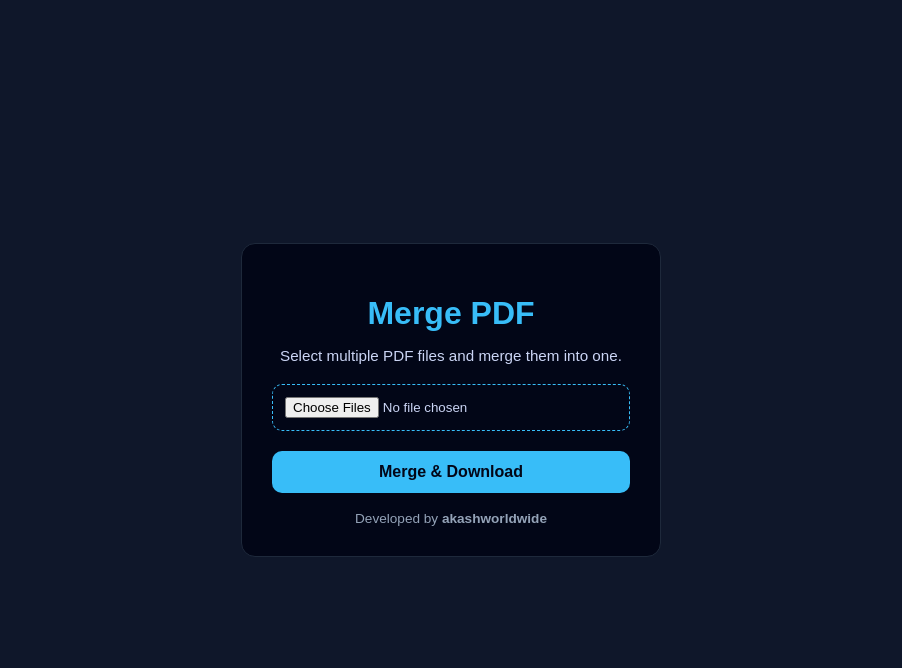
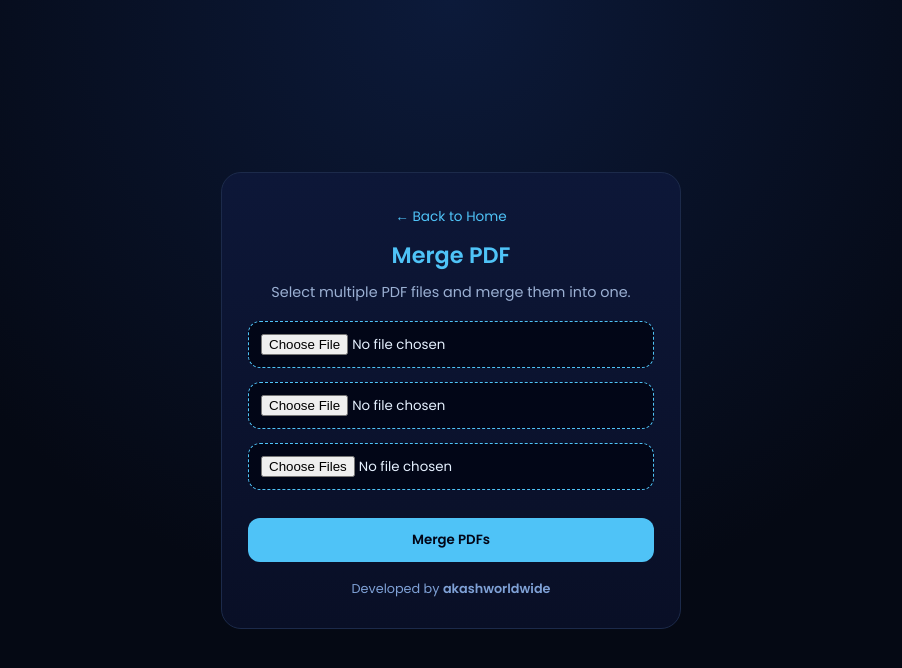
Before and after one commit to akashworldwidein/akashworldwide.docs, a plain HTML site: page merge-pdf.html in a window 1280 px wide. Shown: the whole page, without its empty margins (189-1091 px from the left). Drawn offline with Linux system fonts and the light colour scheme.

Commit message:
merge-pdf.html

```diff
--- a/merge-pdf.html
+++ b/merge-pdf.html
@@ -1,82 +1,120 @@
 <!DOCTYPE html>
 <html lang="en">
 <head>
-  <meta charset="UTF-8" />
-  <meta name="viewport" content="width=device-width, initial-scale=1.0" />
+<meta charset="UTF-8">
+<meta name="viewport" content="width=device-width, initial-scale=1.0">
 <title>Merge PDF | akashworldwide.docs</title>
 
-  <!-- pdf-lib CDN -->
+<link href="https://fonts.googleapis.com/css2?family=Poppins:wght@300;400;500;600&display=swap" rel="stylesheet">
 <script src="https://unpkg.com/pdf-lib/dist/pdf-lib.min.js"></script>
 
 <style>
-    * {
-      box-sizing: border-box;
-      font-family: Arial, Helvetica, sans-serif;
+:root{
+  --bg:#050914;
+  --card:#0b1226;
+  --border:#1c2a4a;
+  --accent:#4fc3f7;
+  --accent-soft:rgba(79,195,247,.15);
+  --text:#e6f1ff;
+  --muted:#9bb0d3;
 }
 
-    body {
-      margin: 0;
-      min-height: 100vh;
-      background: #0f172a;
-      color: #e5e7eb;
-      display: flex;
-      align-items: center;
-      justify-content: center;
+*{margin:0;padding:0;box-sizing:border-box;font-family:'Poppins',sans-serif}
+
+body{
+  min-height:100vh;
+  background:radial-gradient(circle at top,#0c1a3a,#050914 60%);
+  color:var(--text);
+  display:flex;
+  align-items:center;
+  justify-content:center;
 }
 
-    .container {
-      background: #020617;
-      border: 1px solid #1e293b;
-      padding: 30px;
-      border-radius: 14px;
-      width: 100%;
-      max-width: 420px;
-      text-align: center;
+.container{
+  width:100%;
+  max-width:460px;
+  margin:20px;
 }
 
-    h1 {
-      color: #38bdf8;
-      margin-bottom: 8px;
+.card{
+  background:linear-gradient(180deg,#0d1738,#090f26);
+  border:1px solid var(--border);
+  border-radius:20px;
+  padding:30px 26px;
+  text-align:center;
 }
 
-    p {
-      color: #cbd5f5;
-      font-size: 0.95rem;
-      margin-bottom: 20px;
+a{
+  color:var(--accent);
+  text-decoration:none;
+  font-size:.85rem;
 }
 
-    input[type="file"] {
-      width: 100%;
-      padding: 12px;
-      background: #020617;
-      border: 1px dashed #38bdf8;
-      border-radius: 10px;
-      color: #cbd5f5;
-      margin-bottom: 20px;
-      cursor: pointer;
+h1{
+  margin-top:10px;
+  font-size:1.4rem;
+  color:var(--accent);
 }
 
-    button {
-      width: 100%;
-      padding: 12px;
-      background: #38bdf8;
-      color: #020617;
-      border: none;
-      border-radius: 10px;
-      font-size: 1rem;
-      font-weight: bold;
-      cursor: pointer;
-      transition: 0.3s;
+p{
+  margin:10px 0 18px;
+  font-size:.9rem;
+  color:var(--muted);
 }
 
-    button:hover {
-      background: #0ea5e9;
+.file-box{
+  margin-bottom:14px;
 }
 
-    footer {
-      margin-top: 18px;
-      font-size: 0.85rem;
-      color: #94a3b8;
+input[type=file]{
+  width:100%;
+  padding:12px;
+  border-radius:12px;
+  background:#020617;
+  border:1px dashed var(--accent);
+  color:var(--text);
+  cursor:pointer;
+}
+
+button{
+  width:100%;
+  padding:12px;
+  margin-top:14px;
+  border-radius:12px;
+  border:none;
+  background:var(--accent);
+  color:#020617;
+  font-weight:600;
+  cursor:pointer;
+  transition:.25s;
+}
+
+button:hover{background:#6fd3ff}
+
+button.secondary{
+  background:#1c2a4a;
+  color:var(--text);
+}
+
+.loader{
+  display:none;
+  margin:16px auto;
+  width:40px;
+  height:40px;
+  border:4px solid #1c2a4a;
+  border-top:4px solid var(--accent);
+  border-radius:50%;
+  animation:spin 1s linear infinite;
+}
+
+@keyframes spin{
+  to{transform:rotate(360deg)}
+}
+
+footer{
+  margin-top:18px;
+  font-size:.8rem;
+  color:#7fa1d6;
 }
 </style>
 </head>
@@ -84,50 +122,76 @@
 <body>
 
 <div class="container">
+<div class="card">
+
+<a href="index.html">← Back to Home</a>
+
 <h1>Merge PDF</h1>
 <p>Select multiple PDF files and merge them into one.</p>
 
-    <input type="file" id="pdfFiles" accept="application/pdf" multiple />
+<div class="file-box">
+  <input type="file" id="file1" accept="application/pdf">
+</div>
 
-    <button onclick="mergePDFs()">Merge & Download</button>
+<div class="file-box">
+  <input type="file" id="file2" accept="application/pdf">
+</div>
+
+<div class="file-box">
+  <input type="file" id="moreFiles" accept="application/pdf" multiple>
+</div>
+
+<button onclick="mergePDF()">Merge PDFs</button>
+
+<div class="loader" id="loader"></div>
+
+<button class="secondary" id="downloadBtn" style="display:none">Download Merged PDF</button>
 
 <footer>
 Developed by <strong>akashworldwide</strong>
 </footer>
+
+</div>
 </div>
 
 <script>
-    async function mergePDFs() {
-      const input = document.getElementById("pdfFiles");
-      const files = input.files;
+let mergedBlob = null;
 
-      if (!files || files.length < 2) {
+async function mergePDF(){
+  const f1 = document.getElementById("file1").files[0];
+  const f2 = document.getElementById("file2").files[0];
+  const more = document.getElementById("moreFiles").files;
+
+  if(!f1 || !f2){
     alert("Please select at least two PDF files.");
     return;
   }
 
+  document.getElementById("loader").style.display = "block";
+
   const mergedPdf = await PDFLib.PDFDocument.create();
 
-      for (let file of files) {
-        const arrayBuffer = await file.arrayBuffer();
-        const pdf = await PDFLib.PDFDocument.load(arrayBuffer);
+  const allFiles = [f1, f2, ...more];
+
+  for(const file of allFiles){
+    const pdf = await PDFLib.PDFDocument.load(await file.arrayBuffer());
     const pages = await mergedPdf.copyPages(pdf, pdf.getPageIndices());
-        pages.forEach(page => mergedPdf.addPage(page));
+    pages.forEach(p => mergedPdf.addPage(p));
   }
 
-      const mergedPdfBytes = await mergedPdf.save();
-      const blob = new Blob([mergedPdfBytes], { type: "application/pdf" });
-      const url = URL.createObjectURL(blob);
+  const bytes = await mergedPdf.save();
+  mergedBlob = new Blob([bytes], { type: "application/pdf" });
 
-      const link = document.createElement("a");
-      link.href = url;
-      link.download = "merged.pdf";
-      document.body.appendChild(link);
-      link.click();
-      document.body.removeChild(link);
+  document.getElementById("loader").style.display = "none";
+  document.getElementById("downloadBtn").style.display = "block";
+}
 
-      URL.revokeObjectURL(url);
-    }
+document.getElementById("downloadBtn").onclick = () => {
+  const a = document.createElement("a");
+  a.href = URL.createObjectURL(mergedBlob);
+  a.download = "merged.pdf";
+  a.click();
+};
 </script>
 
 </body>
```
Lines whose indentation alone changed are shown as unchanged.
